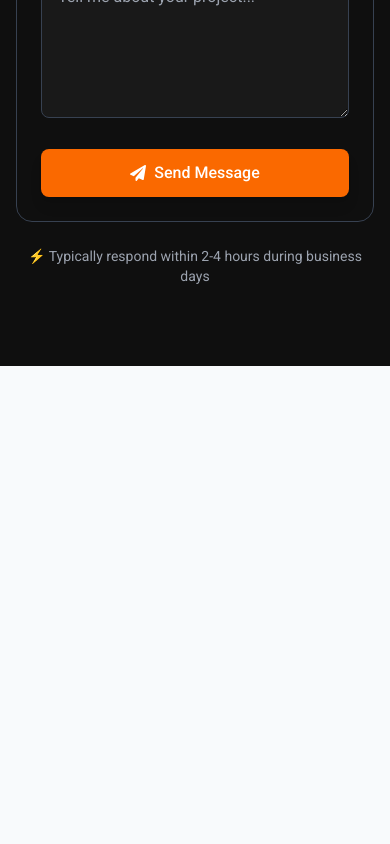
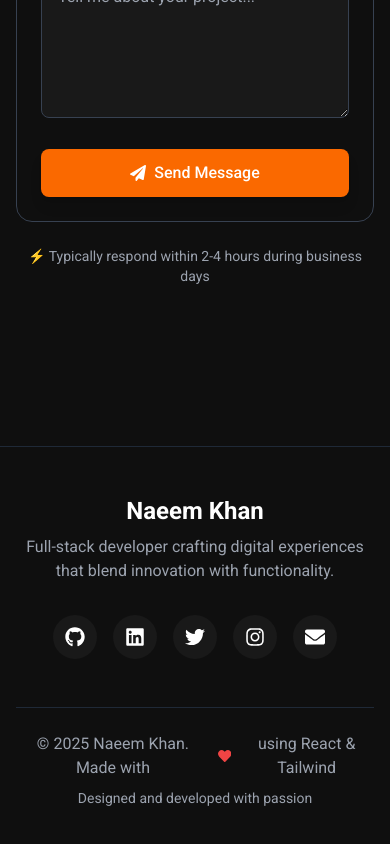
Before and after one commit to Aic73/portfolio, a React (Vite) app: page / in a window 390 px wide. Shown: the part 8569-9413 px from the top of the page. Before the commit the page ends 8935 px from the top, so only its background shows below. Built offline with nearby package versions, Linux system fonts and the light colour scheme.

Commit message:
added email, form functionality

```diff
--- a/package.json
+++ b/package.json
@@ -10,6 +10,7 @@
     "preview": "vite preview"
   },
   "dependencies": {
+    "emailjs-com": "^3.2.0",
     "framer-motion": "^12.23.12",
     "react": "^19.1.1",
     "react-dom": "^19.1.1",
--- a/src/App.jsx
+++ b/src/App.jsx
@@ -1,3 +1,4 @@
+// import SEO from './components/SEO';
 import React, { useState, useEffect, Suspense, lazy } from 'react';
 import { ThemeProvider, useTheme } from './contexts/ThemeContext';
 import Header from './components/Header';
@@ -10,6 +11,26 @@ const Hero = lazy(() => import('./components/Hero'));
 const About = lazy(() => import('./components/About'));
 const Projects = lazy(() => import('./components/Projects'));
 const Contact = lazy(() => import('./components/Contact'));
+const Footer = lazy(() => import('./components/Footer')); // Add this line
+
+// Theme debug component
+const ThemeDebugger = () => {
+  const { isDark, isReady } = useTheme();
+
+  useEffect(() => {
+    if (isReady) {
+      console.log('🎨 App component sees theme as:', isDark ? 'dark' : 'light');
+    }
+  }, [isDark, isReady]);
+
+  if (!isReady) return null;
+
+  return (
+    <div className="fixed bottom-4 right-4 z-50 p-3 rounded-lg bg-black bg-opacity-80 text-white text-xs">
+      <div>Theme: <strong>{isDark ? 'DARK' : 'LIGHT'}</strong></div>
+    </div>
+  );
+};
 
 // Loading component for Suspense fallback
 const SectionLoader = () => (
@@ -23,13 +44,21 @@ const AppContent = () => {
   const [isLoading, setIsLoading] = useState(true);
   const { isDark } = useTheme();
 
-  useDocumentHead({
+
+
+
+
+
+
+   useDocumentHead({
     title: "Naeem Khan - Full Stack Developer",
     description: "Passionate full-stack developer crafting digital experiences that blend innovation with functionality.",
     keywords: "web developer, full stack, react, javascript, portfolio"
   });
 
+
   useAnalytics();
+
 
   useEffect(() => {
     const timer = setTimeout(() => {
@@ -40,11 +69,14 @@ const AppContent = () => {
   }, []);
 
   return (
+
     <div className={`min-h-screen transition-colors duration-300 overflow-x-hidden ${
       isDark
         ? 'bg-secondary text-white'
         : 'bg-secondary-light text-secondary'
     }`}>
+
+        {/* <SEO /> */}
       <PageLoader isLoading={isLoading} />
 
       {!isLoading && (
@@ -63,7 +95,12 @@ const AppContent = () => {
             <Suspense fallback={<SectionLoader />}>
               <Contact />
             </Suspense>
+                        <Suspense fallback={null}>
+              <Footer />
+            </Suspense>
           </main>
+         {process.env.NODE_ENV === "development" && <ThemeDebugger />}
+
         </>
       )}
     </div>
--- a/src/components/Contact.jsx
+++ b/src/components/Contact.jsx
@@ -2,6 +2,7 @@ import React, { useState } from 'react';
 import { motion } from 'framer-motion';
 import { useTheme } from '../contexts/ThemeContext';
 import { trackEvent } from '../hooks/useAnalytics';
+import emailjs from 'emailjs-com';
 
 import {
   FaEnvelope,
@@ -37,21 +38,39 @@ const Contact = () => {
     e.preventDefault();
     setIsSubmitting(true);
 
+    trackEvent('Contact', 'Form Submission', 'Contact Form Submitted');
 
-     trackEvent('Contact', 'Form Submission', 'Contact Form Submitted');
+    try {
+      // Send email using EmailJS with your credentials
+      const result = await emailjs.send(
+        'service_dytkabq', // Your service ID
+        'template_n3yf9h9', // Your template ID
+        {
+          name: formData.name,
+          email: formData.email,
+          subject: formData.subject,
+          message: formData.message,
+          title: formData.subject || 'Contact Form Submission'
+        },
+        'L7xcXcbsOLoE4yZ_Z' // Replace with your actual User ID
+      );
 
-    // Simulate form submission
-    try {
-      // In a real application, you would send the data to your backend here
-      await new Promise(resolve => setTimeout(resolve, 1500));
-      setSubmitStatus('success');
-      setFormData({ name: '', email: '', subject: '', message: '' });
+      if (result.status === 200) {
+        setSubmitStatus('success');
+        setFormData({ name: '', email: '', subject: '', message: '' });
+        trackEvent('Contact', 'Form Success', 'Email sent successfully');
+      } else {
+        setSubmitStatus('error');
+        trackEvent('Contact', 'Form Error', 'Email failed to send');
+      }
     } catch (error) {
+      console.error('Email sending failed:', error);
       setSubmitStatus('error');
+      trackEvent('Contact', 'Form Error', 'Email sending failed');
     } finally {
       setIsSubmitting(false);
-      // Clear status after 3 seconds
-      setTimeout(() => setSubmitStatus(null), 3000);
+      // Clear status after 5 seconds
+      setTimeout(() => setSubmitStatus(null), 5000);
     }
   };
 
@@ -118,6 +137,7 @@ const Contact = () => {
                     className={`hover:text-primary transition-colors ${
                       isDark ? 'text-gray-400' : 'text-gray-600'
                     }`}
+                    onClick={() => trackEvent('Contact', 'Email Click', 'aicnaeem73@gmail.com')}
                   >
                     aicnaeem73@gmail.com
                   </a>
@@ -139,6 +159,7 @@ const Contact = () => {
                     className={`hover:text-primary transition-colors ${
                       isDark ? 'text-gray-400' : 'text-gray-600'
                     }`}
+                    onClick={() => trackEvent('Contact', 'Phone Click', '+923350595282')}
                   >
                     +92 335 0595282
                   </a>
@@ -182,6 +203,7 @@ const Contact = () => {
                         : 'bg-gray-200 hover:bg-primary text-gray-700 hover:text-white'
                     }`}
                     aria-label={social.label}
+                    onClick={() => trackEvent('Social', 'Click', social.label)}
                   >
                     {social.icon}
                   </motion.a>
@@ -338,13 +360,13 @@ const Contact = () => {
                     animate={{ opacity: 1, y: 0 }}
                     className={`mt-4 p-3 rounded-lg text-center ${
                       submitStatus === 'success'
-                        ? 'bg-green-100 text-green-800'
-                        : 'bg-red-100 text-red-800'
+                        ? 'bg-green-100 text-green-800 border border-green-200'
+                        : 'bg-red-100 text-red-800 border border-red-200'
                     }`}
                   >
                     {submitStatus === 'success'
                       ? '✅ Message sent successfully! I\'ll get back to you soon.'
-                      : '❌ Something went wrong. Please try again.'}
+                      : '❌ Something went wrong. Please try again or contact me directly at aicnaeem73@gmail.com'}
                   </motion.div>
                 )}
               </form>
--- /dev/null
+++ b/src/components/Footer.jsx
@@ -0,0 +1,133 @@
+import React from 'react';
+import { motion } from 'framer-motion';
+import {
+  FaGithub,
+  FaLinkedin,
+  FaTwitter,
+  FaInstagram,
+  FaHeart,
+  FaEnvelope
+} from 'react-icons/fa';
+import { useTheme } from '../contexts/ThemeContext';
+import { trackEvent } from '../hooks/useAnalytics';
+
+const Footer = () => {
+  const { isDark } = useTheme();
+
+  const currentYear = new Date().getFullYear();
+
+  const socialLinks = [
+    {
+      icon: <FaGithub size={20} />,
+      url: 'https://github.com/yourusername',
+      label: 'GitHub',
+      color: 'hover:text-gray-400'
+    },
+    {
+      icon: <FaLinkedin size={20} />,
+      url: 'https://linkedin.com/in/yourusername',
+      label: 'LinkedIn',
+      color: 'hover:text-blue-400'
+    },
+    {
+      icon: <FaTwitter size={20} />,
+      url: 'https://twitter.com/yourusername',
+      label: 'Twitter',
+      color: 'hover:text-blue-400'
+    },
+    {
+      icon: <FaInstagram size={20} />,
+      url: 'https://instagram.com/yourusername',
+      label: 'Instagram',
+      color: 'hover:text-pink-400'
+    },
+    {
+      icon: <FaEnvelope size={20} />,
+      url: 'mailto:aicnaeem73@gmail.com',
+      label: 'Email',
+      color: 'hover:text-red-400'
+    },
+  ];
+
+  const handleSocialClick = (platform, url) => {
+    trackEvent('Social Media', 'Click', platform);
+    window.open(url, '_blank');
+  };
+
+  return (
+    <footer className={`py-12 px-4 mt-20 ${
+      isDark ? 'bg-secondary border-t border-gray-800' : 'bg-gray-100 border-t border-gray-200'
+    }`}>
+      <div className="container mx-auto max-w-6xl">
+        <div className="flex flex-col md:flex-row justify-between items-center gap-8">
+          {/* Logo and description */}
+          <motion.div
+            initial={{ opacity: 0, y: 20 }}
+            whileInView={{ opacity: 1, y: 0 }}
+            transition={{ duration: 0.5 }}
+            viewport={{ once: true }}
+            className="text-center md:text-left"
+          >
+            <h3 className="text-2xl font-bold mb-2">Naeem Khan</h3>
+            <p className={`max-w-md ${
+              isDark ? 'text-gray-400' : 'text-gray-600'
+            }`}>
+              Full-stack developer crafting digital experiences that blend innovation with functionality.
+            </p>
+          </motion.div>
+
+          {/* Social links */}
+          <motion.div
+            initial={{ opacity: 0, y: 20 }}
+            whileInView={{ opacity: 1, y: 0 }}
+            transition={{ duration: 0.5, delay: 0.2 }}
+            viewport={{ once: true }}
+            className="flex flex-wrap justify-center gap-4"
+          >
+            {socialLinks.map((social, index) => (
+              <motion.a
+                key={index}
+                href={social.url}
+                onClick={() => handleSocialClick(social.label, social.url)}
+                whileHover={{ scale: 1.1, y: -2 }}
+                whileTap={{ scale: 0.95 }}
+                className={`p-3 rounded-full transition-all duration-300 ${
+                  isDark
+                    ? 'bg-accent text-white hover:bg-primary'
+                    : 'bg-white text-gray-700 shadow-md hover:bg-primary hover:text-white'
+                } ${social.color}`}
+                aria-label={social.label}
+                target="_blank"
+                rel="noopener noreferrer"
+              >
+                {social.icon}
+              </motion.a>
+            ))}
+          </motion.div>
+        </div>
+
+        {/* Copyright */}
+        <motion.div
+          initial={{ opacity: 0, y: 20 }}
+          whileInView={{ opacity: 1, y: 0 }}
+          transition={{ duration: 0.5, delay: 0.4 }}
+          viewport={{ once: true }}
+          className={`text-center mt-12 pt-6 border-t ${
+            isDark ? 'border-gray-800 text-gray-400' : 'border-gray-200 text-gray-600'
+          }`}
+        >
+          <p className="flex items-center justify-center gap-1">
+            © {currentYear} Naeem Khan. Made with
+            <FaHeart className="text-red-500 mx-1" />
+            using React & Tailwind
+          </p>
+          <p className="text-sm mt-2">
+            Designed and developed with passion
+          </p>
+        </motion.div>
+      </div>
+    </footer>
+  );
+};
+
+export default Footer;
```
Also changed, not shown: 2 other files (tests, documents, lock files or other folders).
